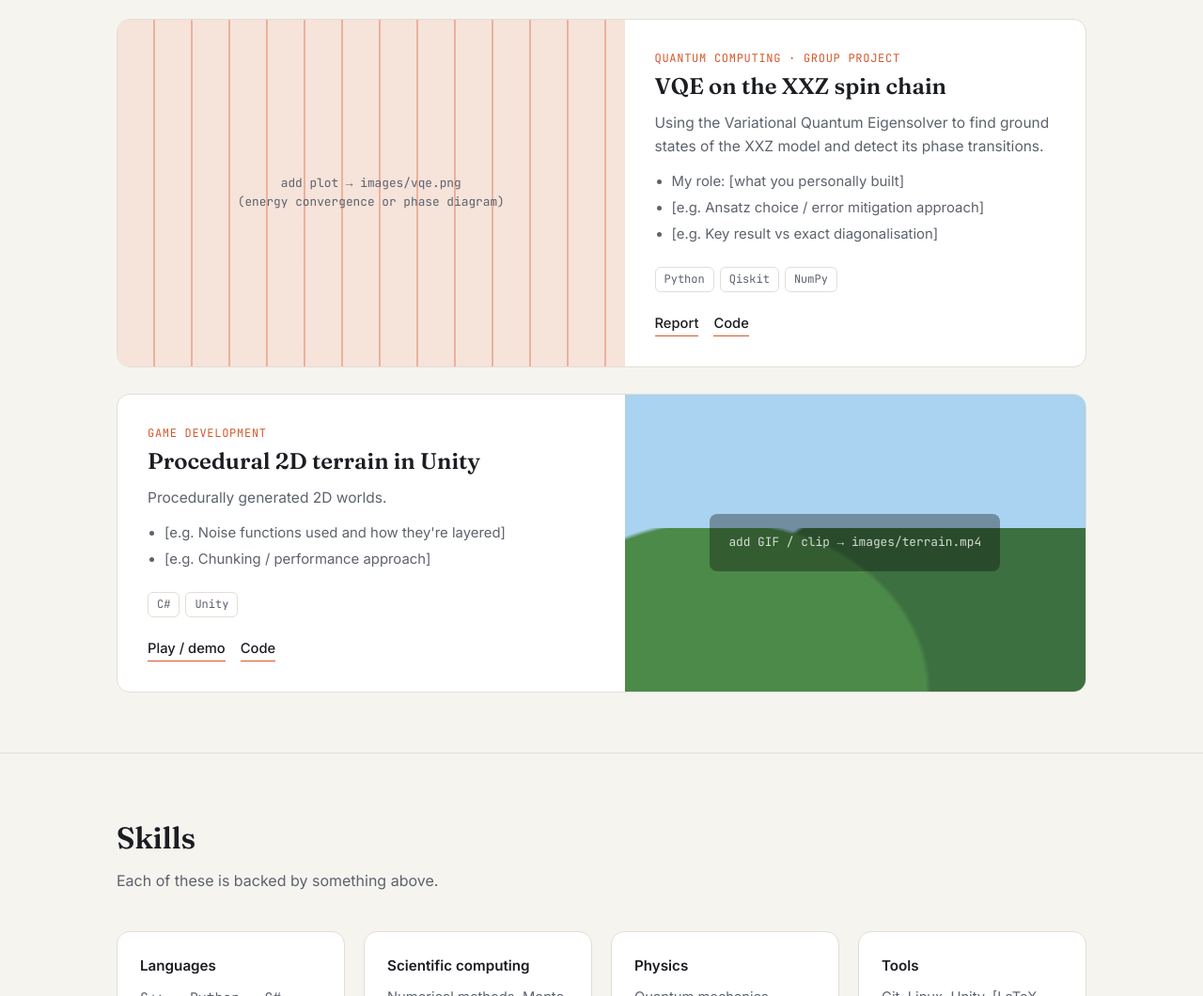
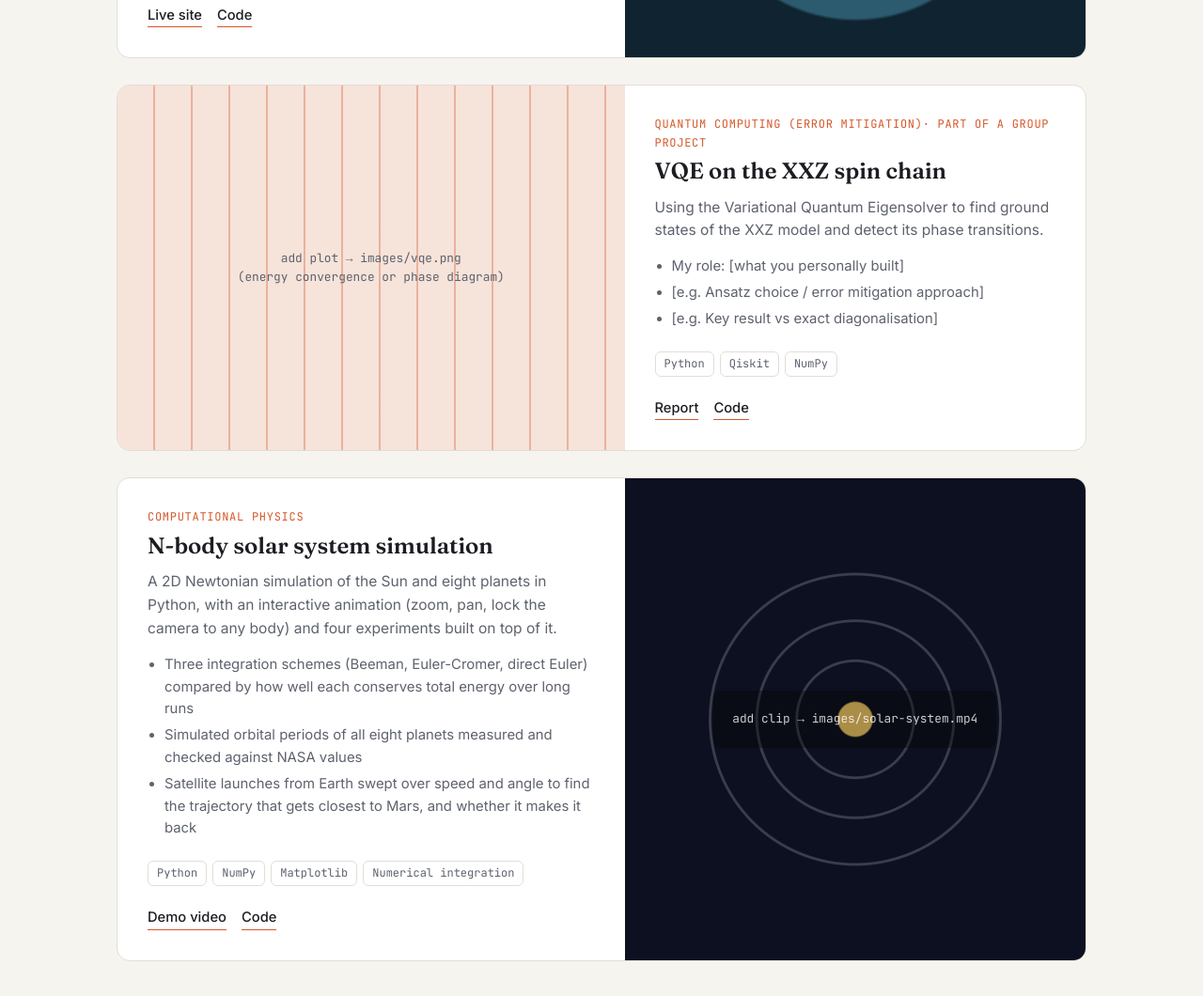
Before and after one commit to finlaymccormack13/finlaymccormack13.github.io, a plain HTML site: page index.html in a window 1280 px wide. Shown: the part 1740-2800 px from the top of the page at 94% size. Drawn offline with Linux system fonts and the light colour scheme.

Commit message:
Revise project details and enhance placeholder styles
Updated project descriptions and added new styles for placeholders.

```diff
--- a/index.html
+++ b/index.html
@@ -112,7 +112,8 @@
     .ph-flight { background: radial-gradient(ellipse at 50% 55%, #2c5a6e 0 45%, transparent 46%), #0f2430; }
     .ph-vqe { background: repeating-linear-gradient(90deg, transparent 0 38px, color-mix(in srgb, var(--accent) 35%, transparent) 38px 40px), var(--accent-soft); }
     .ph-terrain { background: linear-gradient(180deg, #a9d3f0 0 45%, transparent 45%), radial-gradient(ellipse at 20% 100%, #4c8a4a 0 40%, transparent 41%), radial-gradient(ellipse at 70% 100%, #3d7040 0 50%, transparent 51%), #a9d3f0; }
-    .ph-ray .placeholder, .ph-flight .placeholder, .ph-terrain .placeholder { color: #ffffffcc; background: #00000055; border-radius: 8px; }
+    .ph-orbit { background: radial-gradient(circle at 50% 50%, #ffd36b 0 5%, transparent 5.5%), radial-gradient(circle at 50% 50%, transparent 0 17%, #ffffff30 17.3% 17.8%, transparent 18.1% 29%, #ffffff30 29.3% 29.8%, transparent 30.1% 43%, #ffffff30 43.3% 43.8%, transparent 44.1%), #0d1020; }
+    .ph-ray .placeholder, .ph-flight .placeholder, .ph-terrain .placeholder, .ph-orbit .placeholder { color: #ffffffcc; background: #00000055; border-radius: 8px; }
 
     .body { padding: 32px; display: flex; flex-direction: column; }
     .tag { font-family: "JetBrains Mono", monospace; font-size: 0.75rem; color: var(--accent); text-transform: uppercase; letter-spacing: 0.06em; }
@@ -176,12 +177,11 @@
     <div class="wrap">
       <div class="eyebrow">Physics · University of Edinburgh</div>
       <!-- EDIT: one sentence that says what you do. Keep it concrete. -->
-      <h1>I build simulations, renderers and tools for seeing physics.</h1>
+      <h1>A portfolio of simulations, tools and some fun bits and pieces.</h1>
       <p class="lede">
         <!-- EDIT: 2–3 sentences. Who you are, what you're good at, what you're looking for. -->
-        I'm a physics student who likes turning equations into working software: from a ray tracer written
-        from scratch in C++ to variational quantum algorithms and live data visualisation.
-        Currently looking for <strong>[internships / graduate roles / research placements]</strong> in [area].
+        I'm a computational physics student who enjoys building and refining systems to make them run effficiently
+        Currently looking for <strong>[internships / graduate roles / research placements]</strong> in Creative Solutions and Problem Solving.
       </p>
       <div class="cta">
         <a class="btn primary" href="#projects">See my work</a>
@@ -197,7 +197,7 @@
   <section id="projects">
     <div class="wrap">
       <h2>Selected projects</h2>
-      <p class="section-sub">Things I've built, and what I learned building them.</p>
+      <p class="section-sub">Here are some things I've built. [THIS SECTION IS UNDERWORKS AND NOT OPERATIONAL]</p>
 
       <div class="projects">
 
@@ -210,7 +210,7 @@
           </div>
           <div class="body">
             <span class="tag">Computer graphics</span>
-            <h3>Physically-based ray tracer in C++</h3>
+            <h3>Optical ray tracer in C++</h3>
             <p>A Whitted-style and distributed ray tracer written from scratch, which loads PBRT-format scenes.</p>
             <ul class="points">
               <!-- EDIT: 2–3 specific things. Numbers and hard problems are more convincing than adjectives. -->
@@ -255,7 +255,7 @@
             <div class="placeholder">add plot → images/vqe.png<br>(energy convergence or phase diagram)</div>
           </div>
           <div class="body">
-            <span class="tag">Quantum computing · Group project</span>
+            <span class="tag">Quantum computing (error mitigation)· part of a Group project</span>
             <h3>VQE on the XXZ spin chain</h3>
             <p>Using the Variational Quantum Eigensolver to find ground states of the XXZ model and detect its phase transitions.</p>
             <ul class="points">
@@ -274,22 +274,24 @@
 
         <!-- PROJECT 4 -->
         <article class="project">
-          <div class="media ph-terrain">
-            <!-- A looping clip works well here:
-                 <video src="images/terrain.mp4" autoplay muted loop playsinline></video> -->
-            <div class="placeholder">add GIF / clip → images/terrain.mp4</div>
+          <div class="media ph-orbit">
+            <!-- Screen-record the animation and add it as a looping clip:
+                 <video src="images/solar-system.mp4" autoplay muted loop playsinline></video> -->
+            <div class="placeholder">add clip → images/solar-system.mp4</div>
           </div>
           <div class="body">
-            <span class="tag">Game development</span>
-            <h3>Procedural 2D terrain in Unity</h3>
-            <p>Procedurally generated 2D worlds.</p>
+            <span class="tag">Computational physics</span>
+            <h3>N-body solar system simulation</h3>
+            <p>A 2D Newtonian simulation of the Sun and eight planets in Python, with an interactive animation
+               (zoom, pan, lock the camera to any body) and four experiments built on top of it.</p>
             <ul class="points">
-              <li>[e.g. Noise functions used and how they're layered]</li>
-              <li>[e.g. Chunking / performance approach]</li>
+              <li>Three integration schemes (Beeman, Euler-Cromer, direct Euler) compared by how well each conserves total energy over long runs</li>
+              <li>Simulated orbital periods of all eight planets measured and checked against NASA values</li>
+              <li>Satellite launches from Earth swept over speed and angle to find the trajectory that gets closest to Mars, and whether it makes it back</li>
             </ul>
-            <div class="stack"><span>C#</span><span>Unity</span></div>
+            <div class="stack"><span>Python</span><span>NumPy</span><span>Matplotlib</span><span>Numerical integration</span></div>
             <div class="links">
-              <a href="#">Play / demo</a>
+              <a href="#">Demo video</a>
               <a href="#">Code</a>
             </div>
           </div>
```
